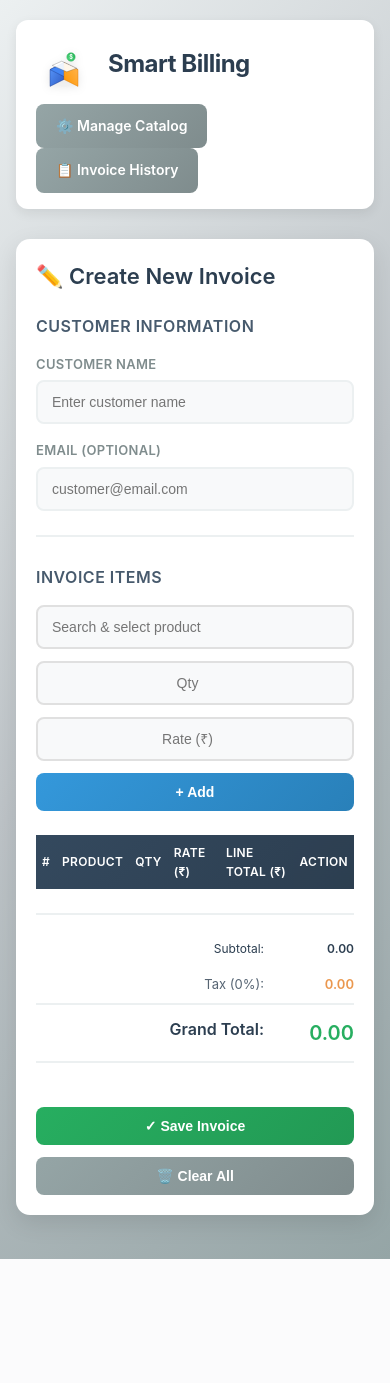
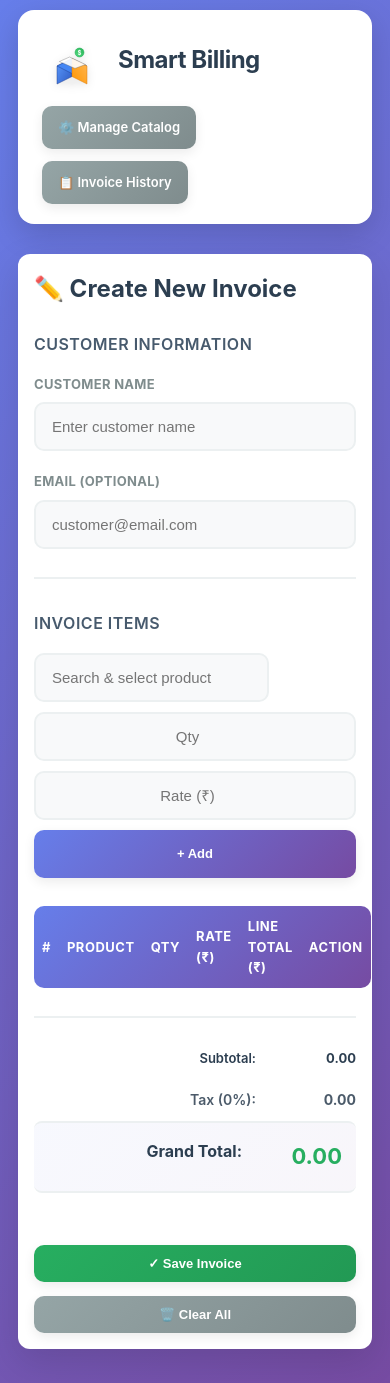
Before and after one commit to utsavmonpara/billing-app, a Flask app: page / in a window 390 px wide. Before the commit the page ends 1259 px from the top, so only its background shows below. Run offline with Flask 3, Linux system fonts and the light colour scheme; data that the repository does not hold is empty.

Commit message:
Improve UI/UX with modern gradient colors, better spacing, and enhanced visual hierarchy
Updated various styles for improved layout and responsiveness.

```diff
--- a/static/css/style.css
+++ b/static/css/style.css
@@ -6,11 +6,11 @@
 
 body {
   font-family: -apple-system, BlinkMacSystemFont, 'Segoe UI', 'Roboto', 'Oxygen', 'Ubuntu', 'Cantarell', sans-serif;
-    background: linear-gradient(135deg, #ecf0f1 0%, #bdc3c7 50%, #95a5a6 100%);
+  background: linear-gradient(135deg, #667eea 0%, #764ba2 100%);
   color: #2c3e50;
   line-height: 1.6;
   min-height: 100vh;
-    padding: 20px 0;
+  padding: 20px;
 }
 
 .container {
@@ -19,16 +19,18 @@ body {
   padding: 0 16px;
 }
 
-/* Header and Logo Section */
+/* Header */
 .top-bar {
   display: flex;
   justify-content: space-between;
   align-items: center;
   margin-bottom: 30px;
-    padding: 16px 20px;
+  padding: 20px 24px;
   background: white;
-    border-radius: 12px;
-    box-shadow: 0 4px 12px rgba(0, 0, 0, 0.08);
+  border-radius: 16px;
+  box-shadow: 0 10px 30px rgba(0, 0, 0, 0.15);
+  flex-wrap: wrap;
+  gap: 20px;
 }
 
 .logo-section {
@@ -38,30 +40,30 @@ body {
 }
 
 .logo {
-    width: 56px;
-    height: 56px;
+  width: 60px;
+  height: 60px;
   flex-shrink: 0;
   filter: drop-shadow(0 2px 4px rgba(0, 0, 0, 0.1));
 }
 
 h1 {
-    font-size: 28px;
+  font-size: 32px;
   color: #2c3e50;
   font-weight: 700;
   letter-spacing: -0.5px;
 }
 
 h2 {
-    font-size: 22px;
+  font-size: 24px;
   color: #2c3e50;
-    margin-bottom: 20px;
-    font-weight: 600;
+  margin-bottom: 24px;
+  font-weight: 700;
 }
 
 h3 {
   font-size: 16px;
   color: #34495e;
-    margin-bottom: 14px;
+  margin-bottom: 16px;
   font-weight: 600;
   text-transform: uppercase;
   letter-spacing: 0.5px;
@@ -70,23 +72,23 @@ h3 {
 
 .card {
   background: white;
-    border-radius: 14px;
-    box-shadow: 0 8px 24px rgba(0, 0, 0, 0.1);
-    padding: 32px;
+  border-radius: 16px;
+  box-shadow: 0 12px 36px rgba(0, 0, 0, 0.12);
+  padding: 36px;
   margin-bottom: 24px;
 }
 
 /* Customer Section */
 .customer-section {
-    margin-bottom: 28px;
-    padding-bottom: 24px;
+  margin-bottom: 32px;
+  padding-bottom: 28px;
   border-bottom: 2px solid #ecf0f1;
 }
 
 .customer-row {
   display: grid;
   grid-template-columns: 1fr 1fr;
-    gap: 16px;
+  gap: 20px;
 }
 
 .form-group {
@@ -96,57 +98,43 @@ h3 {
 
 .form-group label {
   font-size: 13px;
-    font-weight: 600;
+  font-weight: 700;
   color: #7f8c8d;
-    margin-bottom: 6px;
+  margin-bottom: 8px;
   text-transform: uppercase;
   letter-spacing: 0.3px;
 }
 
-.customer-input {
-    padding: 12px 14px;
+.customer-input,
+.form-input {
+  padding: 14px 16px;
   border: 2px solid #ecf0f1;
-    border-radius: 8px;
-    font-size: 14px;
+  border-radius: 10px;
+  font-size: 15px;
   transition: all 0.3s ease;
   background: #f8f9fa;
+  font-weight: 500;
 }
 
-.customer-input:focus {
+.customer-input:focus,
+.form-input:focus {
   outline: none;
-    border-color: #3498db;
+  border-color: #667eea;
   background: white;
-    box-shadow: 0 0 0 4px rgba(52, 152, 219, 0.1);
+  box-shadow: 0 0 0 4px rgba(102, 126, 234, 0.1);
 }
 
 /* Items Section */
 .items-section {
-    margin-bottom: 28px;
+  margin-bottom: 32px;
 }
 
 .inputs-row {
   display: grid;
   grid-template-columns: 2.5fr 0.8fr 0.8fr auto;
-    gap: 12px;
-    margin-bottom: 24px;
+  gap: 14px;
+  margin-bottom: 28px;
   align-items: end;
-}
-
-.form-input {
-    padding: 12px 14px;
-    border: 2px solid #e0e0e0;
-    border-radius: 8px;
-    font-size: 14px;
-    transition: all 0.3s ease;
-    width: 100%;
-    background: #f8f9fa;
-}
-
-.form-input:focus {
-    outline: none;
-    border-color: #3498db;
-    background: white;
-    box-shadow: 0 0 0 3px rgba(52, 152, 219, 0.1);
 }
 
 .qty-input,
@@ -158,29 +146,30 @@ h3 {
 .items-table {
   width: 100%;
   border-collapse: collapse;
-    margin-bottom: 24px;
+  margin-bottom: 28px;
   background: white;
+  border-radius: 10px;
+  overflow: hidden;
 }
 
 .items-table thead {
-    background: linear-gradient(135deg, #34495e 0%, #2c3e50 100%);
-    border-radius: 8px 8px 0 0;
+  background: linear-gradient(135deg, #667eea 0%, #764ba2 100%);
 }
 
 .items-table th {
-    padding: 14px 12px;
+  padding: 16px 14px;
   text-align: left;
-    font-weight: 600;
+  font-weight: 700;
   color: white;
   font-size: 13px;
-    letter-spacing: 0.3px;
+  letter-spacing: 0.5px;
   text-transform: uppercase;
 }
 
 .items-table td {
-    padding: 12px 12px;
+  padding: 14px 14px;
   border-bottom: 1px solid #ecf0f1;
-    font-size: 14px;
+  font-size: 15px;
   color: #2c3e50;
 }
 
@@ -190,18 +179,20 @@ h3 {
 }
 
 .product-col {
-    font-weight: 500;
+  font-weight: 600;
+  color: #2c3e50;
 }
 
 .line-total {
-    font-weight: 600;
+  font-weight: 700;
   color: #27ae60;
+  font-size: 16px;
 }
 
-/* Total Section */
+/* Totals Section */
 .total-section {
-    margin-top: 20px;
-    padding: 16px 0;
+  margin-top: 28px;
+  padding: 20px 0;
   border-top: 2px solid #ecf0f1;
 }
 
@@ -209,53 +200,59 @@ h3 {
   display: flex;
   justify-content: flex-end;
   gap: 40px;
-    padding: 8px 0;
+  padding: 10px 0;
+  font-size: 15px;
+  color: #2c3e50;
+  font-weight: 600;
+}
+
+.total-row.tax-row {
+  opacity: 0.85;
   font-size: 14px;
+}
+
+.total-row.grand-total-row {
+  padding: 16px 0;
+  border-top: 2px solid #ecf0f1;
+  border-bottom: 2px solid #ecf0f1;
+  font-weight: 700;
+  font-size: 18px;
+  background: linear-gradient(135deg, rgba(102, 126, 234, 0.05), rgba(118, 75, 162, 0.05));
+  border-radius: 8px;
+  padding: 16px 14px;
+}
+
+.total-amount {
+  min-width: 120px;
+  text-align: right;
+  font-weight: 700;
   color: #2c3e50;
 }
 
-.total-row.tax-row {
-    opacity: 0.8;
-    font-size: 13px;
-}
-
-.total-row.grand-total-row {
-    padding: 12px 0;
-    border-top: 2px solid #ecf0f1;
-    border-bottom: 2px solid #ecf0f1;
-    font-weight: 600;
-    font-size: 16px;
-}
-
-.total-amount {
-    min-width: 100px;
-    text-align: right;
-    font-weight: 600;
-    color: #2c3e50;
-}
-
-.tax-row .total-amount {
-    color: #e67e22;
-}
-
 .grand-total {
-    font-size: 20px;
+  font-size: 22px;
   color: #27ae60;
 }
 
 /* Buttons */
+.header-buttons {
+  display: flex;
+  gap: 12px;
+  flex-wrap: wrap;
+}
+
 .actions-row {
   display: flex;
-    gap: 12px;
+  gap: 14px;
   justify-content: flex-end;
-    margin-top: 28px;
+  margin-top: 32px;
 }
 
 .btn {
-    padding: 11px 20px;
+  padding: 13px 24px;
   border: none;
-    border-radius: 8px;
-    font-size: 14px;
+  border-radius: 10px;
+  font-size: 15px;
   font-weight: 600;
   cursor: pointer;
   transition: all 0.3s ease;
@@ -264,13 +261,14 @@ h3 {
   align-items: center;
   justify-content: center;
   text-align: center;
-    gap: 6px;
+  gap: 8px;
   white-space: nowrap;
+  box-shadow: 0 4px 12px rgba(0, 0, 0, 0.08);
 }
 
 .btn:hover {
   transform: translateY(-2px);
-    box-shadow: 0 6px 16px rgba(0, 0, 0, 0.15);
+  box-shadow: 0 8px 20px rgba(0, 0, 0, 0.15);
 }
 
 .btn:active {
@@ -278,26 +276,27 @@ h3 {
 }
 
 .btn-sm {
-    padding: 6px 12px;
-    font-size: 12px;
+  padding: 8px 14px;
+  font-size: 13px;
 }
 
 .btn-add {
   white-space: nowrap;
+  height: 48px;
 }
 
 .btn-action {
   flex: 1;
-    max-width: 200px;
+  max-width: 220px;
 }
 
 .btn.primary {
-    background: linear-gradient(135deg, #3498db 0%, #2980b9 100%);
+  background: linear-gradient(135deg, #667eea 0%, #764ba2 100%);
   color: white;
 }
 
 .btn.primary:hover {
-    background: linear-gradient(135deg, #2980b9 0%, #1f5f8f 100%);
+  background: linear-gradient(135deg, #5568d3 0%, #68408f 100%);
 }
 
 .btn.secondary {
@@ -332,7 +331,7 @@ a.btn {
 }
 
 .icon {
-    font-size: 16px;
+  font-size: 18px;
 }
 
 /* Responsive Design */
@@ -347,16 +346,20 @@ a.btn {
 
   .top-bar {
     flex-direction: column;
-        gap: 12px;
+    gap: 16px;
     align-items: flex-start;
   }
 
+  .header-buttons {
+    width: 100%;
+  }
+
   h1 {
-        font-size: 24px;
+    font-size: 28px;
   }
 
   .card {
-        padding: 20px;
+    padding: 24px;
   }
 
   .actions-row {
@@ -370,27 +373,48 @@ a.btn {
 
   .items-table th,
   .items-table td {
-        padding: 8px 6px;
-        font-size: 12px;
+    padding: 10px 8px;
+    font-size: 13px;
   }
 
   .total-row {
     gap: 20px;
-        font-size: 12px;
+    font-size: 13px;
   }
 
   .total-amount {
-        min-width: 70px;
+    min-width: 80px;
+  }
+
+  .total-row.grand-total-row {
+    font-size: 16px;
   }
 }
 
-
-.product-col {
-    font-weight: 500;
+@media (max-width: 480px) {
+  body {
+    padding: 10px;
   }
 
-.customer-col {
-    font-weight: 600;
-    color: #2c3e50;
-    letter-spacing: 0.3px;
+  .container {
+    padding: 0 8px;
   }
+
+  .card {
+    padding: 16px;
+    border-radius: 12px;
+  }
+
+  h1 {
+    font-size: 24px;
+  }
+
+  .inputs-row {
+    gap: 10px;
+  }
+
+  .btn {
+    padding: 11px 16px;
+    font-size: 13px;
+  }
+}
```
Lines whose indentation alone changed are shown as unchanged.
